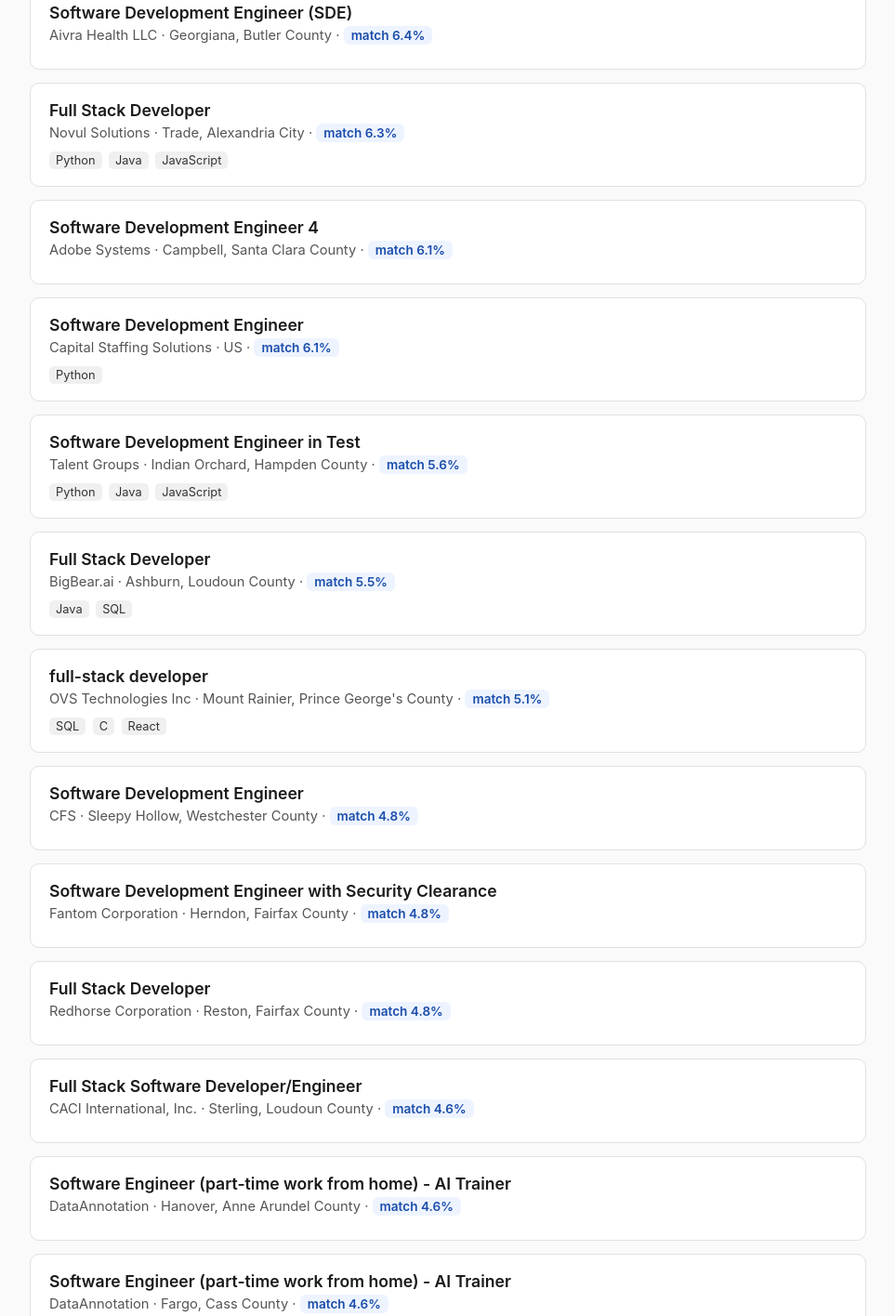
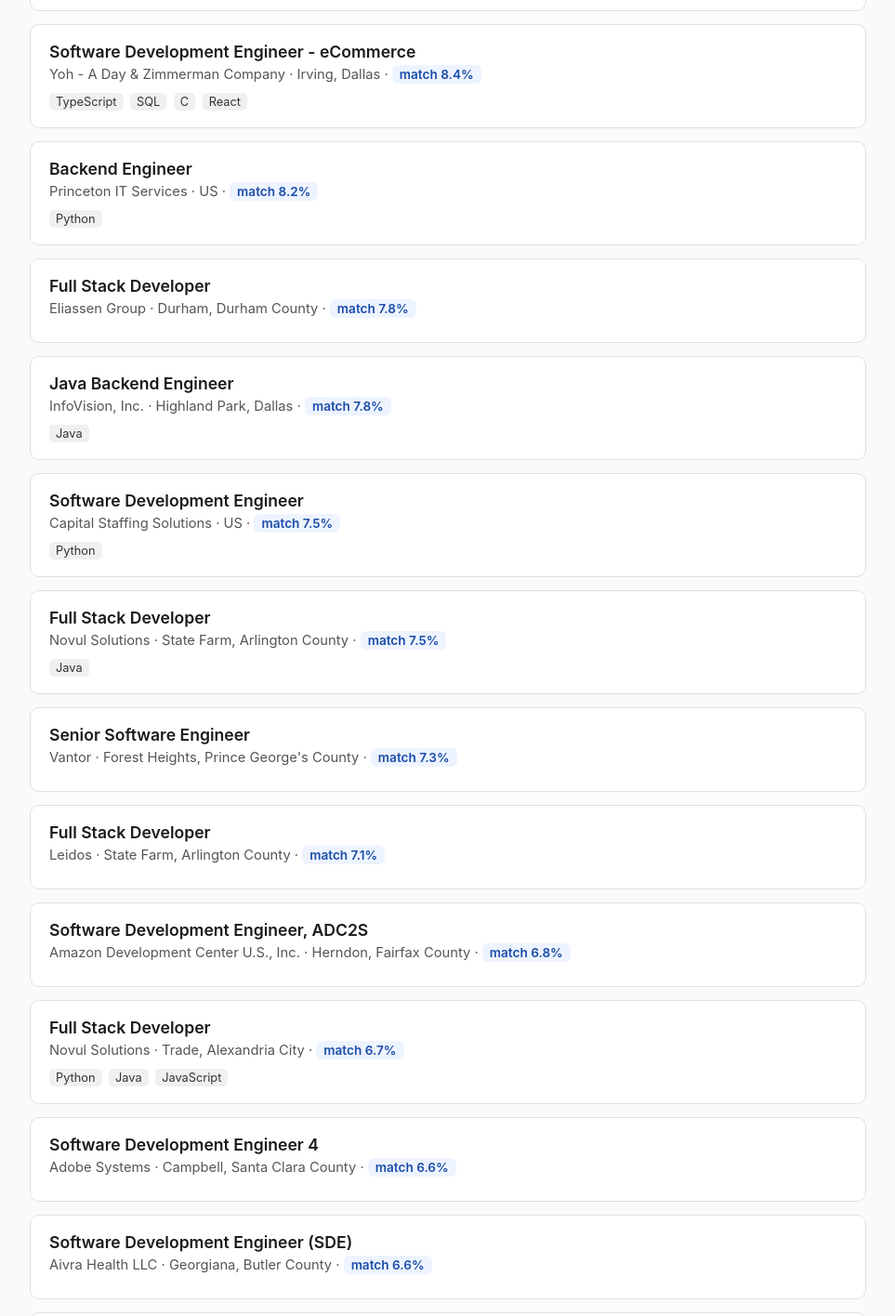
Before and after one commit to philipIsmail/job-matcher, a plain HTML site: page docs/index.html in a window 1280 px wide. Shown: the part 974-2390 px from the top of the page at 93% size, without its empty margins (158-1121 px from the left). Drawn offline with Linux system fonts and the light colour scheme.

Commit message:
Update daily job matches

```diff
--- a/docs/index.html
+++ b/docs/index.html
@@ -25,14 +25,44 @@
 </head>
 <body>
   <h1>Daily Job Matches</h1>
-  <div class="updated">Last updated: 2026-11-25 21:00 UTC · 20 jobs ranked</div>
+  <div class="updated">Last updated: 2026-11-26 20:53 UTC · 20 jobs ranked</div>
 
 
 
     <div class="job">
-      <div class="job-title"><a href="https://www.adzuna.com/land/ad/5978238701?se=ugF6LxPp8RGOAI2TaNxX1g&utm_medium=api&utm_source=84fd4a8d&v=B42EFB57D5DF2E29A963AA8E689E7BF445CC944C" target="_blank">Full Stack Developer</a></div>
+      <div class="job-title"><a href="https://www.adzuna.com/land/ad/5970449937?se=IKYFbNvp8RGSgvTnNGszzQ&utm_medium=api&utm_source=84fd4a8d&v=95C72A89E2C11DF9C3A88D6E769C33A5A5CCA6DC" target="_blank">Backend Engineer</a></div>
+      <div class="job-meta">LanceSoft Inc. &middot; US
+        &middot; <span class="score">match 14.6%</span>
+      </div>
+
+      <div class="skills">
+
+        <span class="skill-tag">TypeScript</span>
+
+        <span class="skill-tag">DynamoDB</span>
+
+      </div>
+
+    </div>
+
+    <div class="job">
+      <div class="job-title"><a href="https://www.adzuna.com/land/ad/5814187240?se=IKYFbNvp8RGSgvTnNGszzQ&utm_medium=api&utm_source=84fd4a8d&v=B8CA06CE8DC19DD6E4B54C3450FA5D1CDCCC4E3E" target="_blank">AWS Backend Engineer</a></div>
+      <div class="job-meta">Princeton IT Services &middot; Frazer, Chester County
+        &middot; <span class="score">match 13.1%</span>
+      </div>
+
+      <div class="skills">
+
+        <span class="skill-tag">Java</span>
+
+      </div>
+
+    </div>
+
+    <div class="job">
+      <div class="job-title"><a href="https://www.adzuna.com/land/ad/5978238701?se=FK__atvp8RGSgvTnNGszzQ&utm_medium=api&utm_source=84fd4a8d&v=B42EFB57D5DF2E29A963AA8E689E7BF445CC944C" target="_blank">Full Stack Developer</a></div>
       <div class="job-meta">kr3 information systems inc &middot; US
-        &middot; <span class="score">match 11.9%</span>
+        &middot; <span class="score">match 11.3%</span>
       </div>
 
       <div class="skills">
@@ -56,9 +86,37 @@
     </div>
 
     <div class="job">
-      <div class="job-title"><a href="https://www.adzuna.com/land/ad/5927964565?se=ugF6LxPp8RGOAI2TaNxX1g&utm_medium=api&utm_source=84fd4a8d&v=F49205D0C9CB03D62B92F43F60A8BB754B7A24C0" target="_blank">Full Stack Developer</a></div>
+      <div class="job-title"><a href="https://www.adzuna.com/land/ad/5969438251?se=IKYFbNvp8RGSgvTnNGszzQ&utm_medium=api&utm_source=84fd4a8d&v=BD5D7C04F06E54F1C4D17C053BC498D6FBFC98F5" target="_blank">Backend Engineer</a></div>
+      <div class="job-meta">Marlabs LLC &middot; Highland Park, Dallas
+        &middot; <span class="score">match 9.8%</span>
+      </div>
+
+      <div class="skills">
+
+        <span class="skill-tag">Java</span>
+
+      </div>
+
+    </div>
+
+    <div class="job">
+      <div class="job-title"><a href="https://www.adzuna.com/land/ad/5930488051?se=IKYFbNvp8RGSgvTnNGszzQ&utm_medium=api&utm_source=84fd4a8d&v=8AD53A34E82E4306562B60747154B25AA53212C7" target="_blank">AI Backend Engineer</a></div>
+      <div class="job-meta">Insight Global &middot; Newark, Essex County
+        &middot; <span class="score">match 9.8%</span>
+      </div>
+
+      <div class="skills">
+
+        <span class="skill-tag">Python</span>
+
+      </div>
+
+    </div>
+
+    <div class="job">
+      <div class="job-title"><a href="https://www.adzuna.com/land/ad/5927964565?se=FK__atvp8RGSgvTnNGszzQ&utm_medium=api&utm_source=84fd4a8d&v=F49205D0C9CB03D62B92F43F60A8BB754B7A24C0" target="_blank">Full Stack Developer</a></div>
       <div class="job-meta">Kforce Technology Staffing &middot; Creve Coeur, Saint Louis County
-        &middot; <span class="score">match 9.3%</span>
+        &middot; <span class="score">match 8.9%</span>
       </div>
 
       <div class="skills">
@@ -70,9 +128,9 @@
     </div>
 
     <div class="job">
-      <div class="job-title"><a href="https://www.adzuna.com/land/ad/5958613574?se=ugF6LxPp8RGOAI2TaNxX1g&utm_medium=api&utm_source=84fd4a8d&v=7FB4835A653E1B6641CFC4C31C0B721341C84C95" target="_blank">Full Stack Developer</a></div>
-      <div class="job-meta">Novul Solutions &middot; State Farm, Arlington County
-        &middot; <span class="score">match 8.5%</span>
+      <div class="job-title"><a href="https://www.adzuna.com/land/ad/5954381903?se=IKYFbNvp8RGSgvTnNGszzQ&utm_medium=api&utm_source=84fd4a8d&v=D922CD9304F72BCB38E530DFC28B2348B5B2712F" target="_blank">API/Backend Engineer</a></div>
+      <div class="job-meta">CGI Technologies and Solutions, Inc. &middot; Cary, Wake County
+        &middot; <span class="score">match 8.6%</span>
       </div>
 
       <div class="skills">
@@ -84,7 +142,7 @@
     </div>
 
     <div class="job">
-      <div class="job-title"><a href="https://www.adzuna.com/land/ad/5970580354?se=sHKmLRPp8RGW5vxyWmP2LQ&utm_medium=api&utm_source=84fd4a8d&v=67B162D1AE67813B949FE30FE57E5FCE0EEC627F" target="_blank">Software Development Engineer - eCommerce</a></div>
+      <div class="job-title"><a href="https://www.adzuna.com/land/ad/5970580354?se=mArladvp8RGwI8ptfEh7eg&utm_medium=api&utm_source=84fd4a8d&v=67B162D1AE67813B949FE30FE57E5FCE0EEC627F" target="_blank">Software Development Engineer - eCommerce</a></div>
       <div class="job-meta">Yoh - A Day & Zimmerman Company &middot; Irving, Dallas
         &middot; <span class="score">match 8.4%</span>
       </div>
@@ -104,9 +162,9 @@
     </div>
 
     <div class="job">
-      <div class="job-title"><a href="https://www.adzuna.com/land/ad/5950838137?se=sHKmLRPp8RGW5vxyWmP2LQ&utm_medium=api&utm_source=84fd4a8d&v=94763DCA3A4A9A1749A4660D75369E6C09AD0E71" target="_blank">Software Development Engineer</a></div>
-      <div class="job-meta">Capital Staffing Solutions &middot; US
-        &middot; <span class="score">match 7.8%</span>
+      <div class="job-title"><a href="https://www.adzuna.com/land/ad/5814218771?se=IKYFbNvp8RGSgvTnNGszzQ&utm_medium=api&utm_source=84fd4a8d&v=E91B3A74F87449BB608350F88FF03F643F84C416" target="_blank">Backend Engineer</a></div>
+      <div class="job-meta">Princeton IT Services &middot; US
+        &middot; <span class="score">match 8.2%</span>
       </div>
 
       <div class="skills">
@@ -118,33 +176,83 @@
     </div>
 
     <div class="job">
-      <div class="job-title"><a href="https://www.adzuna.com/land/ad/5978389261?se=ugF6LxPp8RGOAI2TaNxX1g&utm_medium=api&utm_source=84fd4a8d&v=61BA07EF6011BB356981A06EE7182A3A8F0D72CF" target="_blank">Full Stack Developer</a></div>
-      <div class="job-meta">Leidos &middot; State Farm, Arlington County
-        &middot; <span class="score">match 7.5%</span>
+      <div class="job-title"><a href="https://www.adzuna.com/land/ad/5955581201?se=FK__atvp8RGSgvTnNGszzQ&utm_medium=api&utm_source=84fd4a8d&v=138E78C4181D0D4D526F63E0E03F52BDA0580831" target="_blank">Full Stack Developer</a></div>
+      <div class="job-meta">Eliassen Group &middot; Durham, Durham County
+        &middot; <span class="score">match 7.8%</span>
       </div>
 
     </div>
 
     <div class="job">
-      <div class="job-title"><a href="https://www.adzuna.com/land/ad/5955581201?se=ugF6LxPp8RGOAI2TaNxX1g&utm_medium=api&utm_source=84fd4a8d&v=138E78C4181D0D4D526F63E0E03F52BDA0580831" target="_blank">Full Stack Developer</a></div>
-      <div class="job-meta">Eliassen Group &middot; Durham, Durham County
-        &middot; <span class="score">match 7.4%</span>
+      <div class="job-title"><a href="https://www.adzuna.com/land/ad/5945987453?se=IKYFbNvp8RGSgvTnNGszzQ&utm_medium=api&utm_source=84fd4a8d&v=5A72CC6330F3311389CEF3CF2BBBBC9896E4CA53" target="_blank">Java Backend Engineer</a></div>
+      <div class="job-meta">InfoVision, Inc. &middot; Highland Park, Dallas
+        &middot; <span class="score">match 7.8%</span>
+      </div>
+
+      <div class="skills">
+
+        <span class="skill-tag">Java</span>
+
       </div>
 
     </div>
 
     <div class="job">
-      <div class="job-title"><a href="https://www.adzuna.com/land/ad/5952255999?se=sHKmLRPp8RGW5vxyWmP2LQ&utm_medium=api&utm_source=84fd4a8d&v=5B7F949932AD15043863B9ACA63BDC5469742948" target="_blank">Software Development Engineer (SDE)</a></div>
-      <div class="job-meta">Aivra Health LLC &middot; Georgiana, Butler County
-        &middot; <span class="score">match 6.4%</span>
+      <div class="job-title"><a href="https://www.adzuna.com/land/ad/5950838137?se=mArladvp8RGwI8ptfEh7eg&utm_medium=api&utm_source=84fd4a8d&v=94763DCA3A4A9A1749A4660D75369E6C09AD0E71" target="_blank">Software Development Engineer</a></div>
+      <div class="job-meta">Capital Staffing Solutions &middot; US
+        &middot; <span class="score">match 7.5%</span>
+      </div>
+
+      <div class="skills">
+
+        <span class="skill-tag">Python</span>
+
       </div>
 
     </div>
 
     <div class="job">
-      <div class="job-title"><a href="https://www.adzuna.com/land/ad/5903176807?se=ugF6LxPp8RGOAI2TaNxX1g&utm_medium=api&utm_source=84fd4a8d&v=16743A057560DED467E0CDD79F30E9503D2F3E39" target="_blank">Full Stack Developer</a></div>
+      <div class="job-title"><a href="https://www.adzuna.com/land/ad/5958613574?se=FK__atvp8RGSgvTnNGszzQ&utm_medium=api&utm_source=84fd4a8d&v=7FB4835A653E1B6641CFC4C31C0B721341C84C95" target="_blank">Full Stack Developer</a></div>
+      <div class="job-meta">Novul Solutions &middot; State Farm, Arlington County
+        &middot; <span class="score">match 7.5%</span>
+      </div>
+
+      <div class="skills">
+
+        <span class="skill-tag">Java</span>
+
+      </div>
+
+    </div>
+
+    <div class="job">
+      <div class="job-title"><a href="https://www.adzuna.com/land/ad/5976771450?se=HHOkaNvp8RGxcaN5QviIgA&utm_medium=api&utm_source=84fd4a8d&v=6FC840EBBDC50340B8E7E07D14F3E7D1D78BEBE3" target="_blank">Senior Software Engineer</a></div>
+      <div class="job-meta">Vantor &middot; Forest Heights, Prince George's County
+        &middot; <span class="score">match 7.3%</span>
+      </div>
+
+    </div>
+
+    <div class="job">
+      <div class="job-title"><a href="https://www.adzuna.com/land/ad/5978873949?se=FK__atvp8RGSgvTnNGszzQ&utm_medium=api&utm_source=84fd4a8d&v=4BAAE46F4AB3C7F0429DA9EF1BDFA5767579B879" target="_blank">Full Stack Developer</a></div>
+      <div class="job-meta">Leidos &middot; State Farm, Arlington County
+        &middot; <span class="score">match 7.1%</span>
+      </div>
+
+    </div>
+
+    <div class="job">
+      <div class="job-title"><a href="https://www.adzuna.com/land/ad/5979414160?se=mArladvp8RGwI8ptfEh7eg&utm_medium=api&utm_source=84fd4a8d&v=7191CB4C7BF854882A95B5470846DEBCF305ABB7" target="_blank">Software Development Engineer, ADC2S</a></div>
+      <div class="job-meta">Amazon Development Center U.S., Inc. &middot; Herndon, Fairfax County
+        &middot; <span class="score">match 6.8%</span>
+      </div>
+
+    </div>
+
+    <div class="job">
+      <div class="job-title"><a href="https://www.adzuna.com/land/ad/5903176807?se=FK__atvp8RGSgvTnNGszzQ&utm_medium=api&utm_source=84fd4a8d&v=16743A057560DED467E0CDD79F30E9503D2F3E39" target="_blank">Full Stack Developer</a></div>
       <div class="job-meta">Novul Solutions &middot; Trade, Alexandria City
-        &middot; <span class="score">match 6.3%</span>
+        &middot; <span class="score">match 6.7%</span>
       </div>
 
       <div class="skills">
@@ -160,123 +268,31 @@
     </div>
 
     <div class="job">
-      <div class="job-title"><a href="https://www.adzuna.com/land/ad/5973284376?se=sHKmLRPp8RGW5vxyWmP2LQ&utm_medium=api&utm_source=84fd4a8d&v=81848F78D70F3C3F43D63DD970792CA5CD9DF38D" target="_blank">Software Development Engineer 4</a></div>
+      <div class="job-title"><a href="https://www.adzuna.com/land/ad/5973284376?se=mArladvp8RGwI8ptfEh7eg&utm_medium=api&utm_source=84fd4a8d&v=81848F78D70F3C3F43D63DD970792CA5CD9DF38D" target="_blank">Software Development Engineer 4</a></div>
       <div class="job-meta">Adobe Systems &middot; Campbell, Santa Clara County
-        &middot; <span class="score">match 6.1%</span>
+        &middot; <span class="score">match 6.6%</span>
       </div>
 
     </div>
 
     <div class="job">
-      <div class="job-title"><a href="https://www.adzuna.com/land/ad/5886627429?se=sHKmLRPp8RGW5vxyWmP2LQ&utm_medium=api&utm_source=84fd4a8d&v=5EC8237E85E16798589D22CE36AAC9A9DC90B2E7" target="_blank">Software Development Engineer</a></div>
-      <div class="job-meta">Capital Staffing Solutions &middot; US
-        &middot; <span class="score">match 6.1%</span>
-      </div>
-
-      <div class="skills">
-
-        <span class="skill-tag">Python</span>
-
+      <div class="job-title"><a href="https://www.adzuna.com/land/ad/5952255999?se=mArladvp8RGwI8ptfEh7eg&utm_medium=api&utm_source=84fd4a8d&v=5B7F949932AD15043863B9ACA63BDC5469742948" target="_blank">Software Development Engineer (SDE)</a></div>
+      <div class="job-meta">Aivra Health LLC &middot; Georgiana, Butler County
+        &middot; <span class="score">match 6.6%</span>
       </div>
 
     </div>
 
     <div class="job">
-      <div class="job-title"><a href="https://www.adzuna.com/land/ad/5969253532?se=sHKmLRPp8RGW5vxyWmP2LQ&utm_medium=api&utm_source=84fd4a8d&v=2F0BB97B4F191C0E9E220DE621786D27E2E10C5C" target="_blank">Software Development Engineer in Test</a></div>
-      <div class="job-meta">Talent Groups &middot; Indian Orchard, Hampden County
-        &middot; <span class="score">match 5.6%</span>
+      <div class="job-title"><a href="https://www.adzuna.com/land/ad/5972005765?se=IKYFbNvp8RGSgvTnNGszzQ&utm_medium=api&utm_source=84fd4a8d&v=2640144B96C263C1852EE2E7D9768DA94907B189" target="_blank">AI Backend Engineer</a></div>
+      <div class="job-meta">Photon &middot; Scottsdale, Maricopa County
+        &middot; <span class="score">match 6.5%</span>
       </div>
 
       <div class="skills">
 
-        <span class="skill-tag">Python</span>
+        <span class="skill-tag">TypeScript</span>
 
-        <span class="skill-tag">Java</span>
-
-        <span class="skill-tag">JavaScript</span>
-
-      </div>
-
-    </div>
-
-    <div class="job">
-      <div class="job-title"><a href="https://www.adzuna.com/land/ad/5759208359?se=ugF6LxPp8RGOAI2TaNxX1g&utm_medium=api&utm_source=84fd4a8d&v=5A1CFF96D1E6DC6979653E995354FD97ADA40DAB" target="_blank">Full Stack Developer</a></div>
-      <div class="job-meta">BigBear.ai &middot; Ashburn, Loudoun County
-        &middot; <span class="score">match 5.5%</span>
-      </div>
-
-      <div class="skills">
-
-        <span class="skill-tag">Java</span>
-
-        <span class="skill-tag">SQL</span>
-
-      </div>
-
-    </div>
-
-    <div class="job">
-      <div class="job-title"><a href="https://www.adzuna.com/land/ad/5963697839?se=ugF6LxPp8RGOAI2TaNxX1g&utm_medium=api&utm_source=84fd4a8d&v=90B53AAC3DF26CC45BF0A5643D1962C37D3324BF" target="_blank">full-stack developer</a></div>
-      <div class="job-meta">OVS Technologies Inc &middot; Mount Rainier, Prince George's County
-        &middot; <span class="score">match 5.1%</span>
-      </div>
-
-      <div class="skills">
-
-        <span class="skill-tag">SQL</span>
-
-        <span class="skill-tag">C</span>
-
-        <span class="skill-tag">React</span>
-
-      </div>
-
-    </div>
-
-    <div class="job">
-      <div class="job-title"><a href="https://www.adzuna.com/land/ad/5969148587?se=sHKmLRPp8RGW5vxyWmP2LQ&utm_medium=api&utm_source=84fd4a8d&v=510D96A1543DEDA66364E361D9AC9F00BABFAF71" target="_blank">Software Development Engineer</a></div>
-      <div class="job-meta">CFS &middot; Sleepy Hollow, Westchester County
-        &middot; <span class="score">match 4.8%</span>
-      </div>
-
-    </div>
-
-    <div class="job">
-      <div class="job-title"><a href="https://www.adzuna.com/land/ad/5968754928?se=sHKmLRPp8RGW5vxyWmP2LQ&utm_medium=api&utm_source=84fd4a8d&v=A668BBC31EE21CB78A644CC39633B2DE8EF586B4" target="_blank">Software Development Engineer with Security Clearance</a></div>
-      <div class="job-meta">Fantom Corporation &middot; Herndon, Fairfax County
-        &middot; <span class="score">match 4.8%</span>
-      </div>
-
-    </div>
-
-    <div class="job">
-      <div class="job-title"><a href="https://www.adzuna.com/land/ad/5856531924?se=ugF6LxPp8RGOAI2TaNxX1g&utm_medium=api&utm_source=84fd4a8d&v=D219DB1136AC8435146C8C55CF1907023CFEE50A" target="_blank">Full Stack Developer</a></div>
-      <div class="job-meta">Redhorse Corporation &middot; Reston, Fairfax County
-        &middot; <span class="score">match 4.8%</span>
-      </div>
-
-    </div>
-
-    <div class="job">
-      <div class="job-title"><a href="https://www.adzuna.com/land/ad/5963742627?se=sHKmLRPp8RGW5vxyWmP2LQ&utm_medium=api&utm_source=84fd4a8d&v=2B61BF6A59EA63A8615FA067807D68DC4162AE7C" target="_blank">Full Stack Software Developer/Engineer</a></div>
-      <div class="job-meta">CACI International, Inc. &middot; Sterling, Loudoun County
-        &middot; <span class="score">match 4.6%</span>
-      </div>
-
-    </div>
-
-    <div class="job">
-      <div class="job-title"><a href="https://www.adzuna.com/land/ad/5978715502?se=urqHLBPp8RGDs_AlBR7DqA&utm_medium=api&utm_source=84fd4a8d&v=1FFB0A7FD9578853BCC4475876C4C564B802B1D0" target="_blank">Software Engineer (part-time work from home) - AI Trainer</a></div>
-      <div class="job-meta">DataAnnotation &middot; Hanover, Anne Arundel County
-        &middot; <span class="score">match 4.6%</span>
-      </div>
-
-    </div>
-
-    <div class="job">
-      <div class="job-title"><a href="https://www.adzuna.com/land/ad/5978715600?se=urqHLBPp8RGDs_AlBR7DqA&utm_medium=api&utm_source=84fd4a8d&v=21B59AB969458AEEC881FF639D5C3D8E090BE4F7" target="_blank">Software Engineer (part-time work from home) - AI Trainer</a></div>
-      <div class="job-meta">DataAnnotation &middot; Fargo, Cass County
-        &middot; <span class="score">match 4.6%</span>
       </div>
 
     </div>
```
